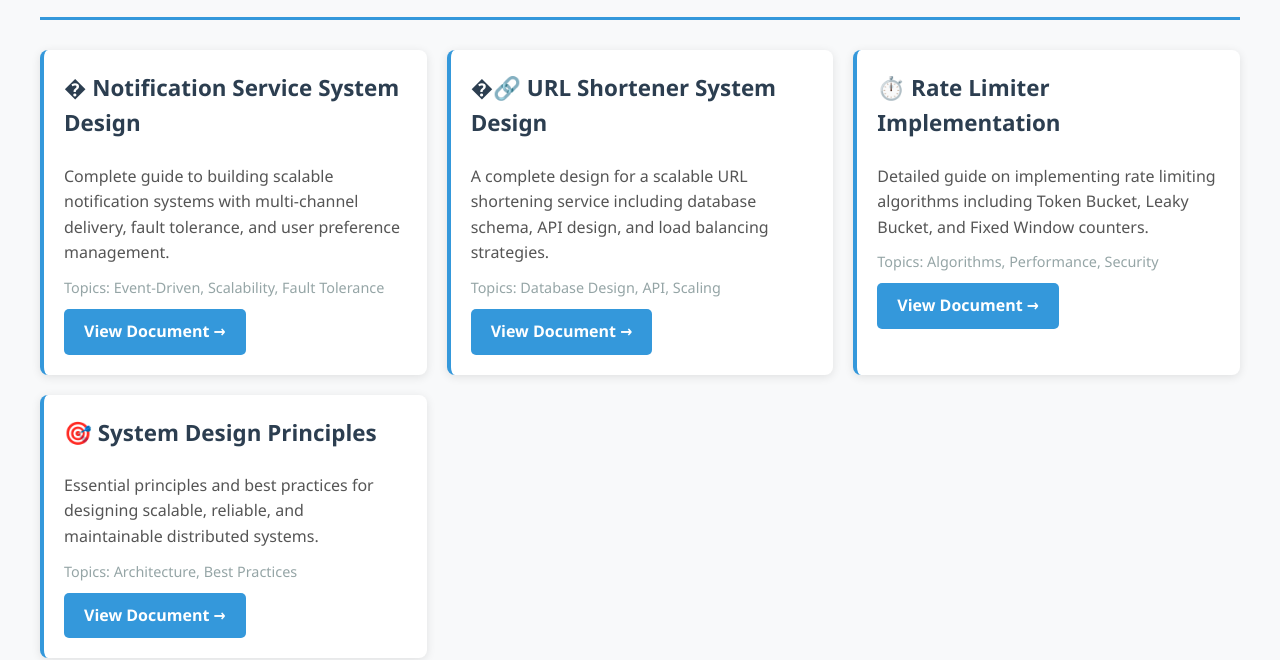
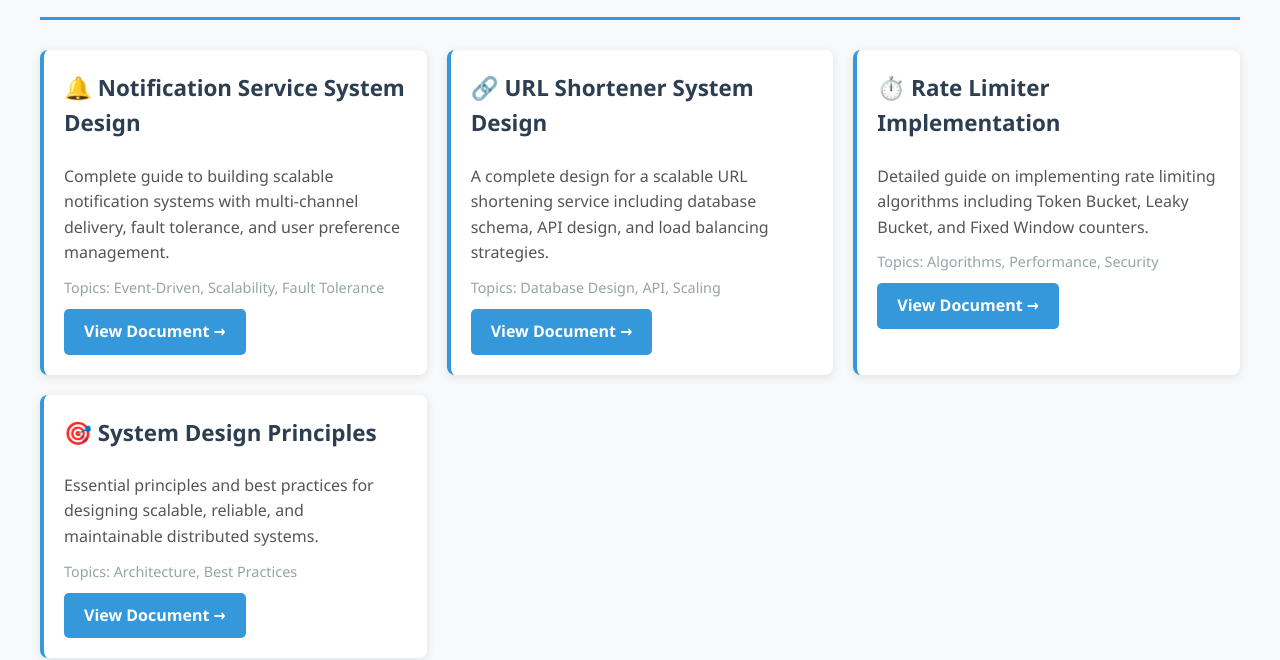
Before and after one commit to romanstetsenko/SystemDesign, a plain HTML site: page index.html in a window 1280 px wide. Shown: the part 155-815 px from the top of the page. Drawn offline with Linux system fonts and the light colour scheme.

Commit message:
Fix emoji rendering issues
- Fixed    in README Setup Instructions
- Fixed  and  emojis in index.html cards
- Replaced problematic emojis with compatible alternatives

```diff
--- a/index.html
+++ b/index.html
@@ -113,14 +113,14 @@
 
     <div class="card-grid">
         <div class="card">
-            <h3>� Notification Service System Design</h3>
+            <h3>🔔 Notification Service System Design</h3>
             <p>Complete guide to building scalable notification systems with multi-channel delivery, fault tolerance, and user preference management.</p>
             <div class="meta">Topics: Event-Driven, Scalability, Fault Tolerance</div>
             <a href="notification-service-system-design.html">View Document →</a>
         </div>
 
         <div class="card">
-            <h3>�🔗 URL Shortener System Design</h3>
+            <h3>🔗 URL Shortener System Design</h3>
             <p>A complete design for a scalable URL shortening service including database schema, API design, and load balancing strategies.</p>
             <div class="meta">Topics: Database Design, API, Scaling</div>
             <a href="url-shortener-system-design.html">View Document →</a>
```
Also changed, not shown: 1 other file.
